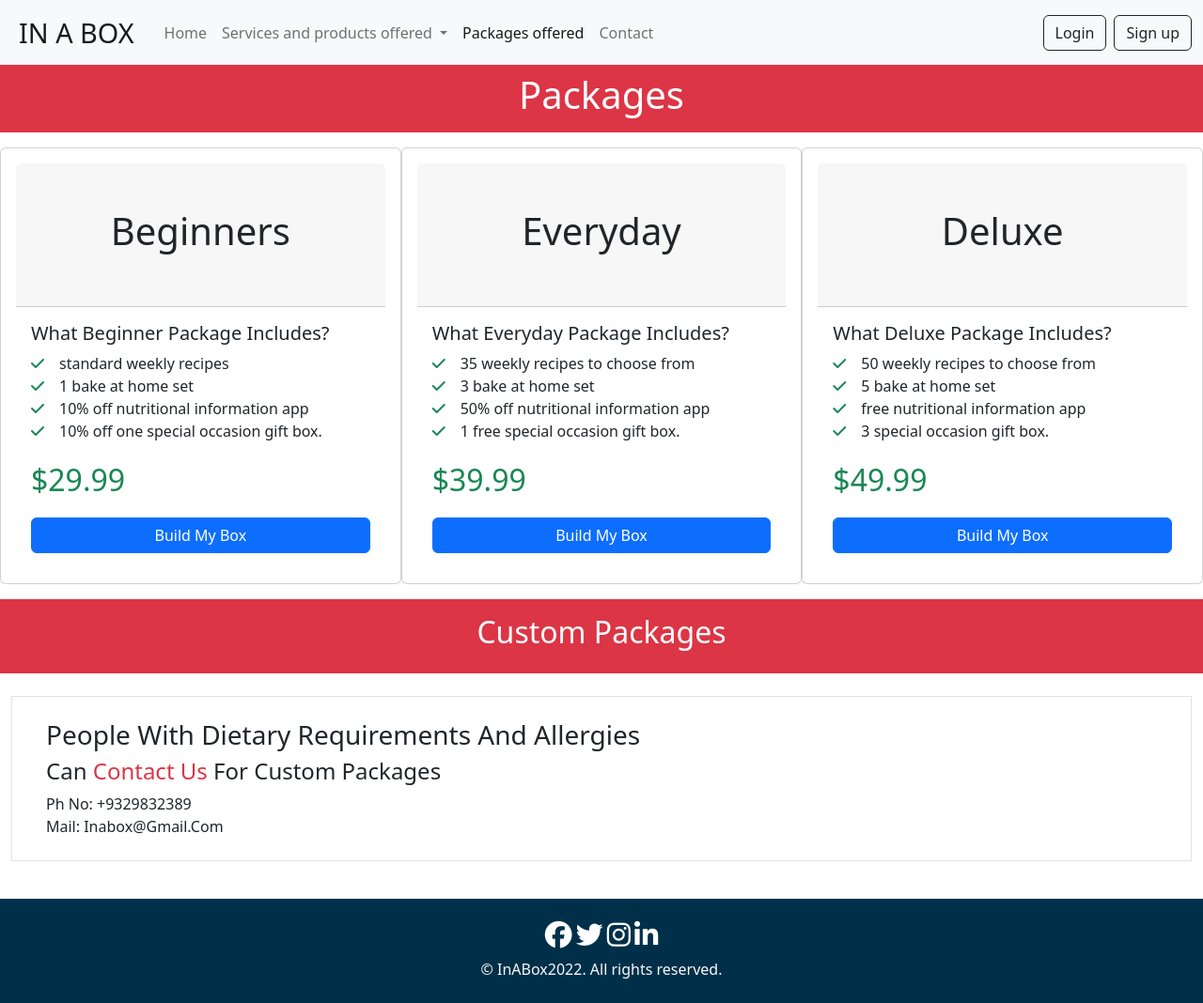
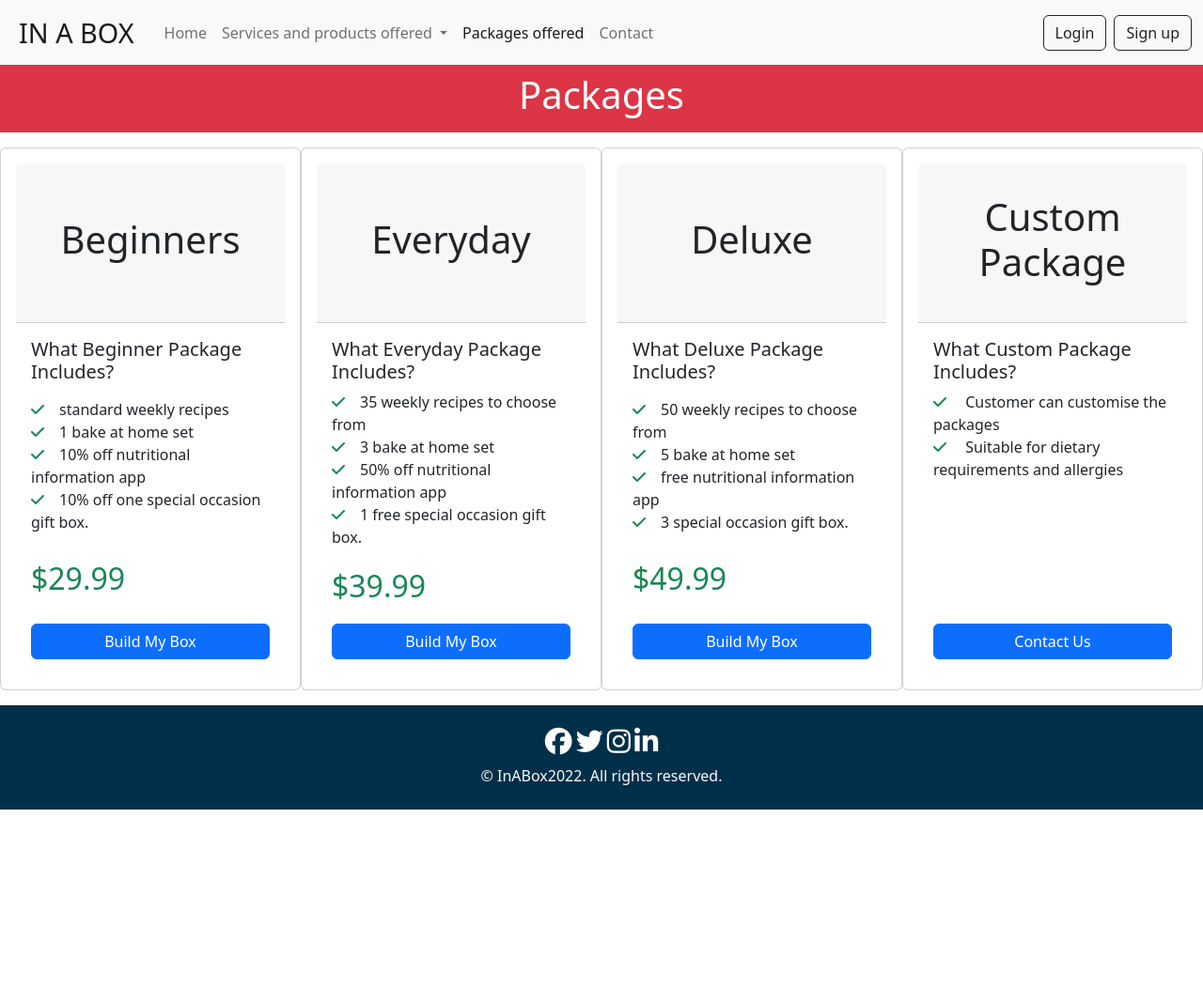
Before and after one commit to YairMyintKyaw/InABox, a plain HTML site: page package.html in a window 1280 px wide. Shown: the whole page at 94% size. After the commit the page ends 862 px from the top, so only its background shows below. Drawn offline with nearby package versions, Linux system fonts and the light colour scheme.

Commit message:
change custom package in package.html, change text bake from baked in baked at home set.html and change layout in contact.html

```diff
--- a/package.html
+++ b/package.html
@@ -24,8 +24,8 @@
     ></script>
     <link rel="stylesheet" href="style.css" />
   </head>
-  <body>
-    <div class="container-fluid">
+  <body class="d-flex flex-column" style="min-height: 100vh">
+    <div class="container-fluid" style="flex: 1">
       <div class="row sticky-top">
         <nav class="navbar navbar-expand-lg navbar-light bg-light">
           <div class="container-fluid">
@@ -154,7 +154,12 @@
           ></div>
         </div>
         <div class="card col package-card p-3">
-          <div class="card-header text-center p-5"><h1>Beginners</h1></div>
+          <div
+            class="card-header text-center p-5 d-flex justify-content-center align-items-center"
+            style="height: 170px"
+          >
+            <h1>Beginners</h1>
+          </div>
           <div class="card-body d-flex flex-column justify-content-between">
             <h5 class="card-title">What Beginner Package Includes?</h5>
             <ul style="list-style: none" class="card-text p-0">
@@ -180,7 +185,12 @@
           </div>
         </div>
         <div class="card col package-card p-3">
-          <div class="card-header text-center p-5"><h1>Everyday</h1></div>
+          <div
+            class="card-header text-center p-5 d-flex justify-content-center align-items-center"
+            style="height: 170px"
+          >
+            <h1>Everyday</h1>
+          </div>
           <div class="card-body d-flex flex-column justify-content-between">
             <h5 class="card-title">What Everyday Package Includes?</h5>
             <ul style="list-style: none" class="card-text p-0">
@@ -206,7 +216,12 @@
           </div>
         </div>
         <div class="card col package-card p-3">
-          <div class="card-header text-center p-5"><h1>Deluxe</h1></div>
+          <div
+            class="card-header text-center p-5 d-flex justify-content-center align-items-center"
+            style="height: 170px"
+          >
+            <h1>Deluxe</h1>
+          </div>
           <div class="card-body d-flex flex-column justify-content-between">
             <h5 class="card-title">What Deluxe Package Includes?</h5>
             <ul style="list-style: none" class="card-text p-0">
@@ -231,27 +246,27 @@
             <a href="Login.html" class="btn btn-primary">Build My Box</a>
           </div>
         </div>
-      </div>
-      <div class="row p-3 text-bg-danger text-center mt-3">
-        <h2>Custom Packages</h2>
-      </div>
-      <div class="row">
-        <div class="col-12 p-4">
-          <div class="row text-capitalize border p-4">
-            <h3>People with Dietary requirements and allergies</h3>
-            <h4>
-              can <span class="text-danger">contact us</span> for custom
-              packages
-            </h4>
-            <div>
-              <div>Ph no: +9329832389</div>
-              <div>Mail: Inabox@gmail.com</div>
-            </div>
+        <div class="card col package-card p-3">
+          <div
+            class="card-header text-center p-5 d-flex align-items-center justify-content-center"
+            style="height: 170px"
+          >
+            <h1>Custom Package</h1>
           </div>
-        </div>
-
-        <div class="col">
-          <div class="row"></div>
+          <div class="card-body d-flex flex-column justify-content-between">
+            <h5 class="card-title">What Custom Package Includes?</h5>
+            <ul style="list-style: none; flex: 1" class="card-text p-0">
+              <li>
+                <i class="fa-solid fa-check text-success me-3"></i> Customer can
+                customise the packages
+              </li>
+              <li>
+                <i class="fa-solid fa-check text-success me-3"></i> Suitable for
+                dietary requirements and allergies
+              </li>
+            </ul>
+            <a href="Contact.html" class="btn btn-primary">Contact Us</a>
+          </div>
         </div>
       </div>
     </div>
```
Also changed, not shown: BakeAtHomeSet.html (+2 -2 lines), Contact.html (+9 -9 lines).
